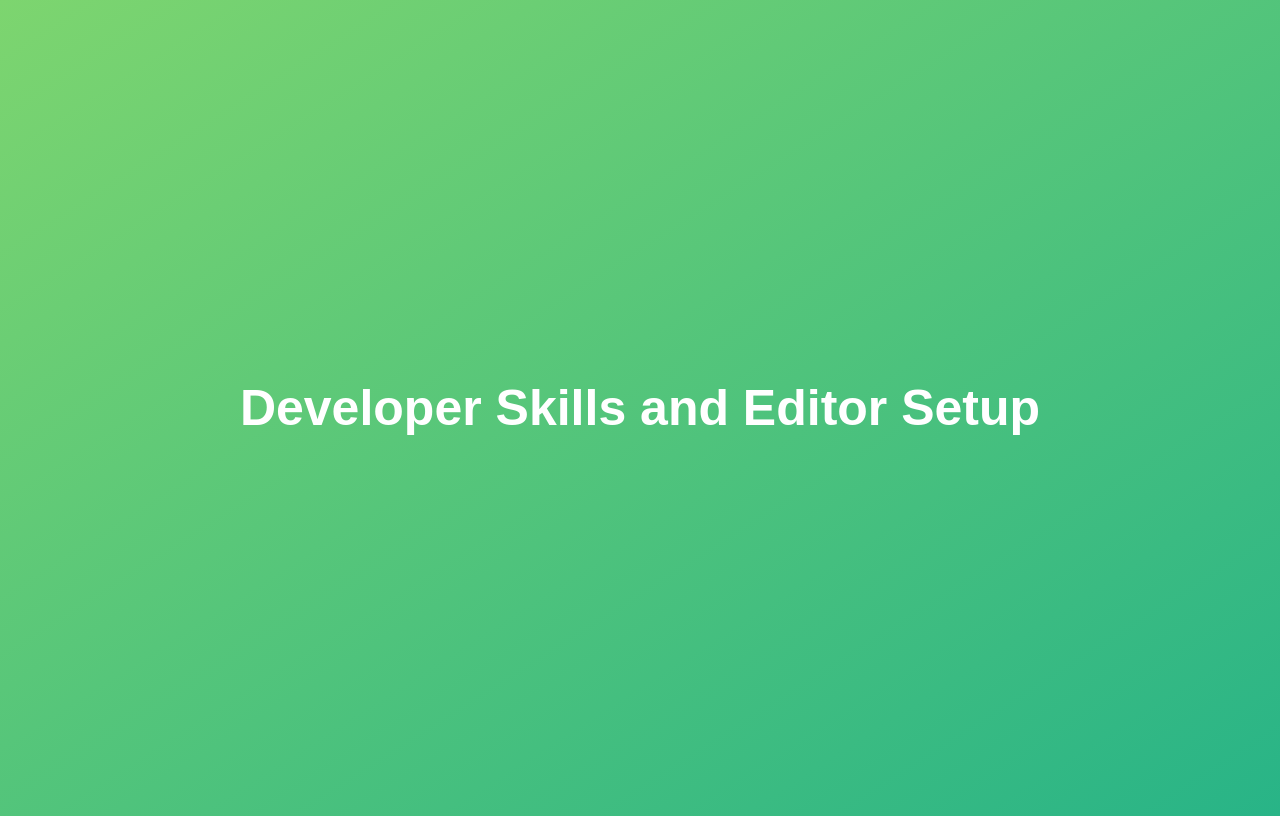
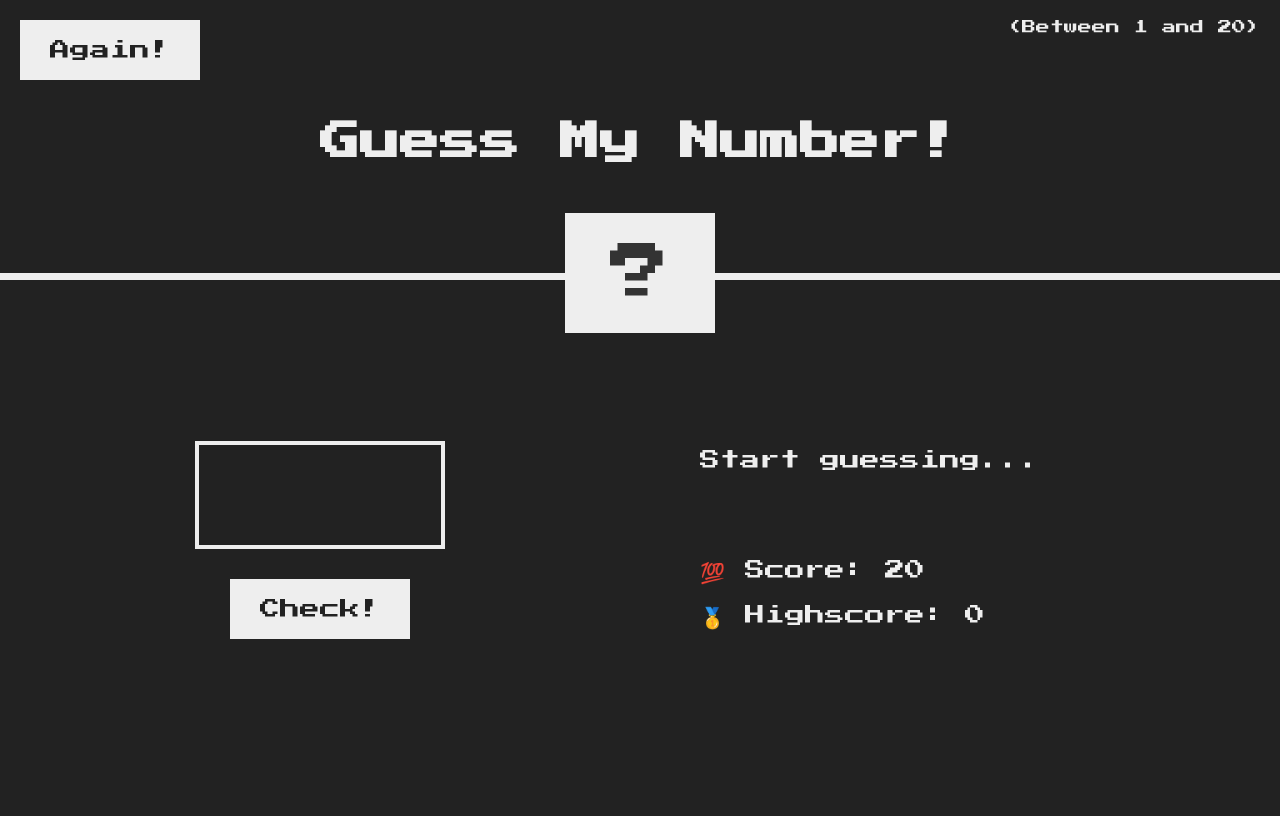
Before and after one commit to emmateedee/vs-code-practice, a plain HTML site: page index.html in a window 1280 px wide. Drawn offline with Linux system fonts and the light colour scheme.

Commit message:
guess my number project 1 started

```diff
--- a/index.html
+++ b/index.html
@@ -4,28 +4,29 @@
     <meta charset="UTF-8" />
     <meta name="viewport" content="width=device-width, initial-scale=1.0" />
     <meta http-equiv="X-UA-Compatible" content="ie=edge" />
-    <title>JavaScript Fundamentals – Part 2</title>
-    <style>
-      body {
-        height: 100vh;
-        display: flex;
-        align-items: center;
-        background: linear-gradient(to top left, #28b487, #7dd56f);
-      }
-      h1 {
-        font-family: sans-serif;
-        font-size: 50px;
-        line-height: 1.3;
-        width: 100%;
-        padding: 30px;
-        text-align: center;
-        color: white;
-      }
-    </style>
-    <script src="script.js"></script>
-    <script src="assignment.js"></script>
+    <link rel="stylesheet" href="style.css" />
+    <title>Guess My Number!</title>
   </head>
   <body>
-    <h1>Developer Skills and Editor Setup</h1>
+    <header>
+      <h1>Guess My Number!</h1>
+      <p class="between">(Between 1 and 20)</p>
+      <button class="btn again">Again!</button>
+      <div class="number">?</div>
+    </header>
+    <main>
+      <section class="left">
+        <input type="number" class="guess" />
+        <button class="btn check">Check!</button>
+      </section>
+      <section class="right">
+        <p class="message">Start guessing...</p>
+        <p class="label-score">💯 Score: <span class="score">20</span></p>
+        <p class="label-highscore">
+          🥇 Highscore: <span class="highscore">0</span>
+        </p>
+      </section>
+    </main>
+    <script src="script.js"></script>
   </body>
 </html>
--- a/script.js
+++ b/script.js
@@ -1,95 +1 @@
 'use strict';
-/*
-function betterThanAverage(classPoints, yourPoints) {
-  let sum = 0;
-  for (let i = 0; i < classPoints.length; i++) {
-    sum += classPoints[i];
-  }
-  let avgPoints = sum / classPoints.length;
-
-  return yourPoints > avgPoints ? true : false;
-}
-console.log(betterThanAverage([5, 8, 9, 10, 13], 8));
-
-
-*/
-const temperatures = [3, 2, 6, 1, 'error', 9, 13, 17, 15, 14, 9, 5];
-const temperatures2 = [7, 85];
-
-const calcTempAmplitutde = function (temps) {
-  let max = temps[0];
-  let min = temps[0];
-  for (let i = 0; i < temps.length; i++) {
-    const curTemp = temps[i];
-    if (typeof curTemp !== 'number') continue;
-    if (curTemp > max) max = curTemp;
-    if (curTemp < min) min = curTemp;
-  }
-  return max - min;
-};
-const ans = calcTempAmplitutde(temperatures);
-console.log(ans);
-const calcTempAmplitutdeNew = function (t1, t2) {
-  const temps = t1.concat(t2);
-  let max = temps[0];
-  let min = temps[0];
-  for (let i = 0; i < temps.length; i++) {
-    const curTemp = temps[i];
-    if (typeof curTemp !== 'number') continue;
-    if (curTemp > max) max = curTemp;
-    if (curTemp < min) min = curTemp;
-  }
-  return max - min;
-};
-
-const amplitude = calcTempAmplitutdeNew(temperatures, temperatures2);
-console.log(amplitude);
-
-const measureKelvin = function () {
-  const measurement = {
-    type: 'temp',
-    unit: 'celsius',
-    // value: Number(prompt('Degree celsius')),
-    value: 100,
-  };
-  console.log(typeof measurement.value);
-  const kelvin = measurement.value + 273;
-  return kelvin;
-};
-console.log(measureKelvin());
-
-const calcTempAmplitutdeBug = function (t1, t2) {
-  const temps = t1.concat(t2);
-  let max = 0;
-  let min = 0;
-  for (let i = 0; i < temps.length; i++) {
-    const curTemp = temps[i];
-    if (typeof curTemp !== 'number') continue;
-    if (curTemp > max) max = curTemp;
-    if (curTemp < min) min = curTemp;
-  }
-  return max - min;
-};
-
-const amplitudeBug = calcTempAmplitutdeBug(temperatures, temperatures2);
-console.log(amplitudeBug);
-
-const printForecast = function (arr) {
-  let str = '';
-  for (let i = 0; i < arr.length; i++) {
-    const strTemplate = `... ${arr[i]}°C in ${i + 1} days `;
-    str += strTemplate;
-  }
-  console.log(str);
-};
-const test = [12, 5, -5, 0, 4];
-printForecast([17, 21, 23]);
-
-const timeTracker = function (arr) {
-  let totalHours = 0;
-  let max = arr[0];
-  for (let i = 0; i < arr.length; i++) {
-    totalHours += arr[0];
-    if (arr[i] > max) max = arr[i];
-  }
-};
--- /dev/null
+++ b/style.css
@@ -0,0 +1,119 @@
+@import url('https://fonts.googleapis.com/css?family=Press+Start+2P&display=swap');
+
+* {
+  margin: 0;
+  padding: 0;
+  box-sizing: inherit;
+}
+
+html {
+  font-size: 62.5%;
+  box-sizing: border-box;
+}
+
+body {
+  font-family: 'Press Start 2P', sans-serif;
+  color: #eee;
+  background-color: #222;
+  /* background-color: #60b347; */
+}
+
+/* LAYOUT */
+header {
+  position: relative;
+  height: 35vh;
+  border-bottom: 7px solid #eee;
+}
+
+main {
+  height: 65vh;
+  color: #eee;
+  display: flex;
+  align-items: center;
+  justify-content: space-around;
+}
+
+.left {
+  width: 52rem;
+  display: flex;
+  flex-direction: column;
+  align-items: center;
+}
+
+.right {
+  width: 52rem;
+  font-size: 2rem;
+}
+
+/* ELEMENTS STYLE */
+h1 {
+  font-size: 4rem;
+  text-align: center;
+  position: absolute;
+  width: 100%;
+  top: 52%;
+  left: 50%;
+  transform: translate(-50%, -50%);
+}
+
+.number {
+  background: #eee;
+  color: #333;
+  font-size: 6rem;
+  width: 15rem;
+  padding: 3rem 0rem;
+  text-align: center;
+  position: absolute;
+  bottom: 0;
+  left: 50%;
+  transform: translate(-50%, 50%);
+}
+
+.between {
+  font-size: 1.4rem;
+  position: absolute;
+  top: 2rem;
+  right: 2rem;
+}
+
+.again {
+  position: absolute;
+  top: 2rem;
+  left: 2rem;
+}
+
+.guess {
+  background: none;
+  border: 4px solid #eee;
+  font-family: inherit;
+  color: inherit;
+  font-size: 5rem;
+  padding: 2.5rem;
+  width: 25rem;
+  text-align: center;
+  display: block;
+  margin-bottom: 3rem;
+}
+
+.btn {
+  border: none;
+  background-color: #eee;
+  color: #222;
+  font-size: 2rem;
+  font-family: inherit;
+  padding: 2rem 3rem;
+  cursor: pointer;
+}
+
+.btn:hover {
+  background-color: #ccc;
+}
+
+.message {
+  margin-bottom: 8rem;
+  height: 3rem;
+}
+
+.label-score {
+  margin-bottom: 2rem;
+}
```
